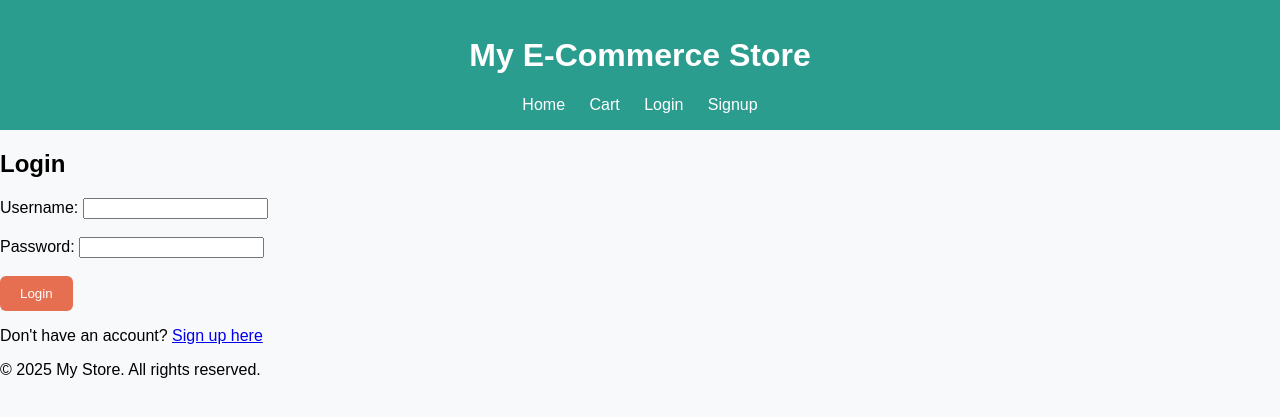
After one commit to Alfat393CSE/Ecommerce_store_python_flask, a Flask app: page /login in a window 1280 px wide. The commit adds this page. Shown: the top 417 px of the page. Run offline with Flask 3, Linux system fonts and the light colour scheme.

Commit message:
feature add

```diff
--- a/app.py
+++ b/app.py
@@ -1,4 +1,5 @@
-from flask import Flask, render_template, session, redirect, url_for
+from flask import Flask, render_template, session, redirect, url_for, request, flash
+from werkzeug.security import generate_password_hash, check_password_hash
 
 app = Flask(__name__)
 app.secret_key = "mysecretkey"  # Needed for session
@@ -10,14 +11,17 @@ products = [
     {"id": 3, "name": "Smartwatch", "price": 120, "img": "images/watch.jpg"},
 ]
 
+# In-memory user store (use DB in real apps)
+users = {}
+
 @app.route("/")
 def home():
-    return render_template("home.html", products=products)
+    return render_template("home.html", products=products, user=session.get("user"))
 
 @app.route("/product/<int:pid>")
 def product(pid):
     product = next((p for p in products if p["id"] == pid), None)
-    return render_template("product.html", product=product)
+    return render_template("product.html", product=product, user=session.get("user"))
 
 @app.route("/add_to_cart/<int:pid>")
 def add_to_cart(pid):
@@ -37,22 +41,56 @@ def cart():
             subtotal = product["price"] * qty
             total += subtotal
             cart_items.append({"product": product, "qty": qty, "subtotal": subtotal})
-    return render_template("cart.html", cart_items=cart_items, total=total)
+    return render_template("cart.html", cart_items=cart_items, total=total, user=session.get("user"))
 
 @app.route("/remove_from_cart/<int:pid>")
 def remove_from_cart(pid):
     cart = session.get("cart", {})
-    if str(pid) in cart:
-        cart.pop(str(pid))
-    else:
-        cart.pop(pid, None)
+    cart.pop(pid, None)
     session["cart"] = cart
     return redirect(url_for("cart"))
 
 @app.route("/checkout")
 def checkout():
+    if "user" not in session:
+        flash("You must log in to checkout!", "error")
+        return redirect(url_for("login"))
+
     session.pop("cart", None)  # clear cart after checkout
-    return render_template("checkout.html")
+    return render_template("checkout.html", user=session.get("user"))
+
+# ---------- User Authentication ----------
+@app.route("/signup", methods=["GET", "POST"])
+def signup():
+    if request.method == "POST":
+        username = request.form["username"]
+        password = request.form["password"]
+        if username in users:
+            flash("Username already exists!", "error")
+        else:
+            users[username] = generate_password_hash(password)
+            flash("Signup successful! Please log in.", "success")
+            return redirect(url_for("login"))
+    return render_template("signup.html", user=session.get("user"))
+
+@app.route("/login", methods=["GET", "POST"])
+def login():
+    if request.method == "POST":
+        username = request.form["username"]
+        password = request.form["password"]
+        if username in users and check_password_hash(users[username], password):
+            session["user"] = username
+            flash("Login successful!", "success")
+            return redirect(url_for("home"))
+        else:
+            flash("Invalid username or password!", "error")
+    return render_template("login.html", user=session.get("user"))
+
+@app.route("/logout")
+def logout():
+    session.pop("user", None)
+    flash("Logged out successfully!", "success")
+    return redirect(url_for("home"))
 
 if __name__ == "__main__":
     app.run(debug=True)
--- a/templates/base.html
+++ b/templates/base.html
@@ -8,9 +8,17 @@
 <body>
     <header>
         <h1>My E-Commerce Store</h1>
-        <nav>
-            <a href="/">Home</a>
-        </nav>
+    <nav>
+        <a href="/">Home</a>
+        <a href="/cart">Cart</a>
+        {% if user %}
+            <span>Welcome, {{ user }}</span>
+            <a href="/logout">Logout</a>
+        {% else %}
+            <a href="/login">Login</a>
+            <a href="/signup">Signup</a>
+        {% endif %}
+    </nav>
     </header>
 
     <main>
@@ -20,5 +28,6 @@
     <footer>
         <p>© 2025 My Store. All rights reserved.</p>
     </footer>
+
 </body>
 </html>
--- /dev/null
+++ b/templates/login.html
@@ -0,0 +1,12 @@
+{% extends "base.html" %}
+{% block content %}
+<h2>Login</h2>
+<form method="POST">
+    <label>Username:</label>
+    <input type="text" name="username" required><br><br>
+    <label>Password:</label>
+    <input type="password" name="password" required><br><br>
+    <button type="submit">Login</button>
+</form>
+<p>Don't have an account? <a href="/signup">Sign up here</a></p>
+{% endblock %}
```
Also changed, not shown: templates/signup.html (added, +12 -0 lines).
